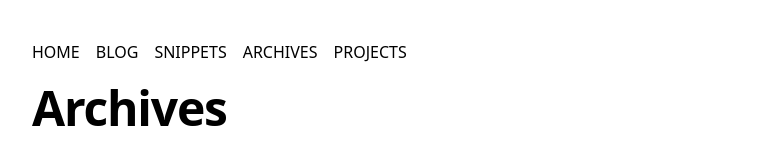
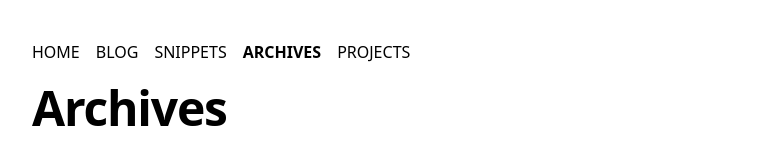
Before and after one commit to jinsoul75/jinsoul75.github.io, a Next.js app: page /archives in a window 1280 px wide. Shown: the top 160 px of the page, without its empty margins (248-1030 px from the left). Built offline with nearby package versions, Linux system fonts and the light colour scheme.

Commit message:
feat: 경로와 일치하는 메뉴글자 볼드체로 변경하는 작업

```diff
--- a/src/components/common/LinkItem.tsx
+++ b/src/components/common/LinkItem.tsx
@@ -1,3 +1,5 @@
+'use client';
+import { usePathname } from 'next/navigation';
 import Link from 'next/link';
 
 interface Props {
@@ -12,8 +14,16 @@ export default function LinkItem({
   className,
   ...props
 }: Props) {
+  const pathname = usePathname();
+  const firstPathname = pathname.split('/')[1]
+  const isActive = href === `/${firstPathname}`
+
   return (
-    <Link href={href} className={className} {...props}>
+    <Link
+      href={href}
+      className={`${className} ${isActive ? 'font-bold' : null}`}
+      {...props}
+    >
       {children}
     </Link>
   );
```
